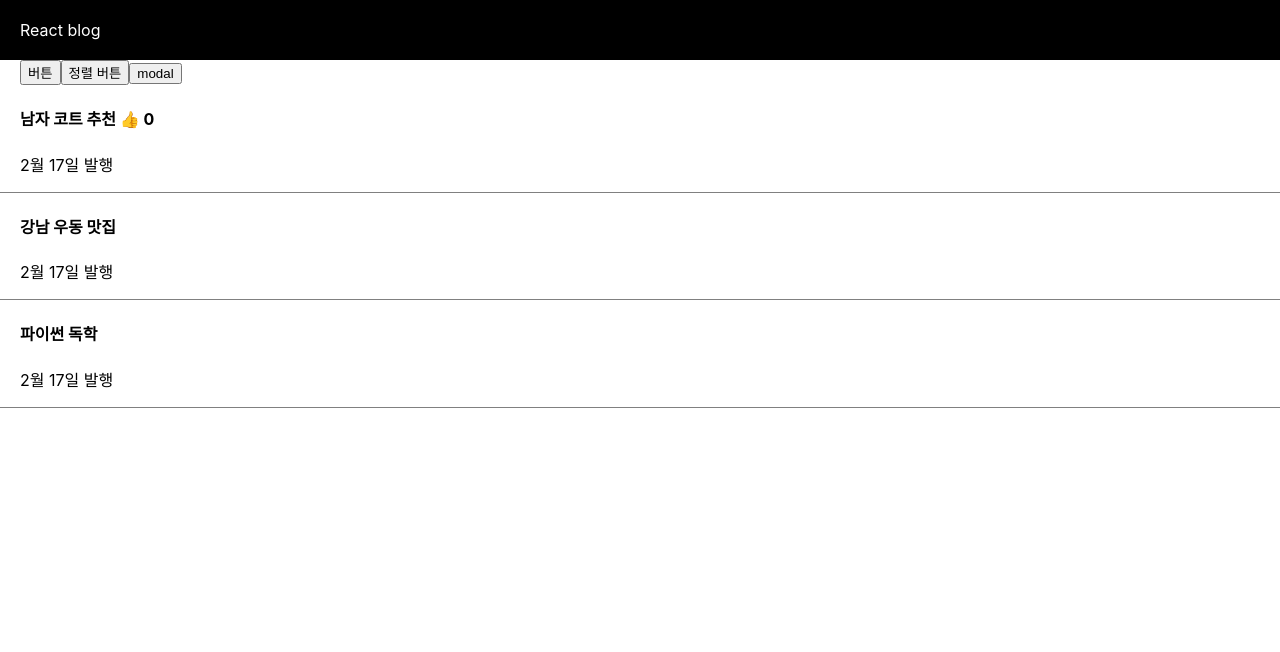
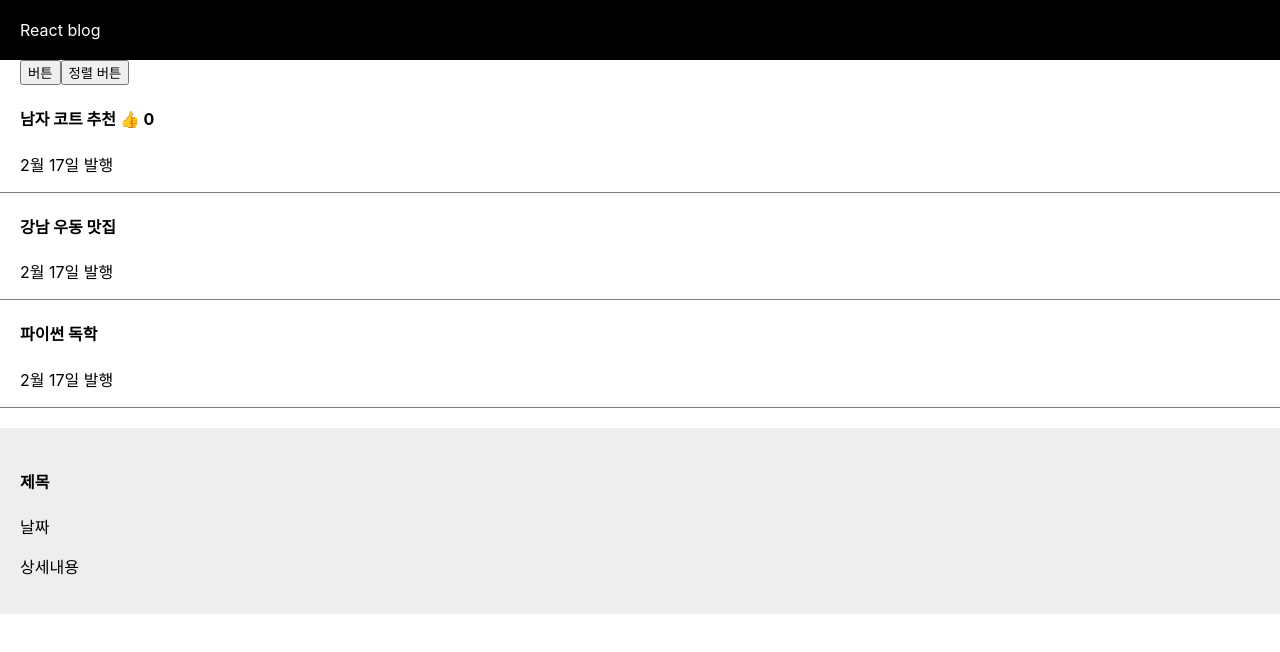
Before and after one commit to leeunduck/Coding_Apple_React, a React (Create React App) app: page / in a window 1280 px wide. Shown: the top 652 px of the page. Built offline with nearby package versions, Linux system fonts and the light colour scheme.

Commit message:
Revert "feat: modal & logical operator & ternary operator"
This reverts commit 16b150e5f97ec4658d6e04cd3ff86e2ac2a0897f.

```diff
--- a/src/App.js
+++ b/src/App.js
@@ -8,7 +8,6 @@ function App() {
     "파이썬 독학",
   ]);
   let [count, setCount] = useState(0);
-  let [modal, setModal] = useState(false);
 
   return (
     <div className="App">
@@ -32,13 +31,6 @@ function App() {
           }}>
           정렬 버튼
         </button>
-        <button
-          onClick={() => {
-            setModal(!modal);
-          }}>
-          modal
-        </button>
-        {modal === true ? <Modal></Modal> : null}
         <h4>
           {title[0]}{" "}
           <span
@@ -59,6 +51,8 @@ function App() {
         <h4>{title[2]}</h4>
         <p>2월 17일 발행</p>
       </div>
+
+      <Modal></Modal>
     </div>
   );
 }
```
